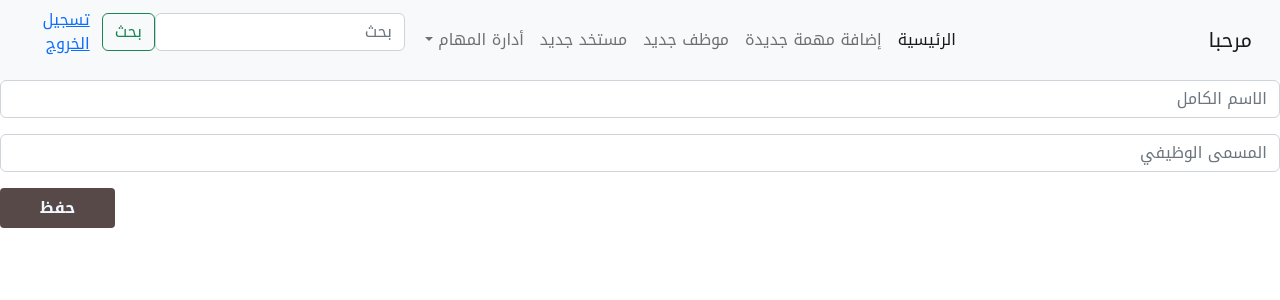
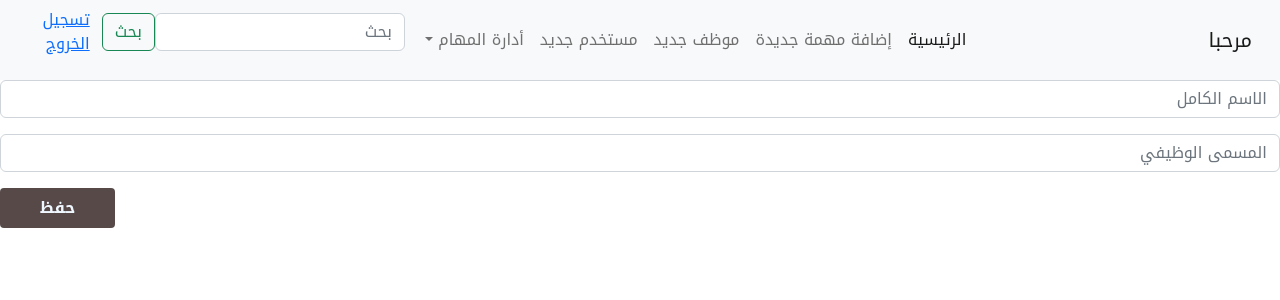
Before and after one commit to salafan391/musah1-1, a Django app: page /add_employee/ in a window 1280 px wide. Shown: the top 300 px of the page. Run offline with Django 3.2, Linux system fonts and the light colour scheme; a user stored in the database is signed in.

Commit message:
Update header.html

```diff
--- a/tasks/templates/tasks/header.html
+++ b/tasks/templates/tasks/header.html
@@ -31,7 +31,7 @@
                 <a class="nav-link" href="{% url 'employee' %}">موظف جديد</a>
               </li>
               <li class="nav-item">
-                <a class="nav-link" href="{% url 'user' %}">مستخد جديد</a>
+                <a class="nav-link" href="{% url 'user' %}">مستخدم جديد</a>
               </li>
               <li class="nav-item dropdown">
                 <a class="nav-link dropdown-toggle" href="#" role="button" data-bs-toggle="dropdown" aria-expanded="false">
```
